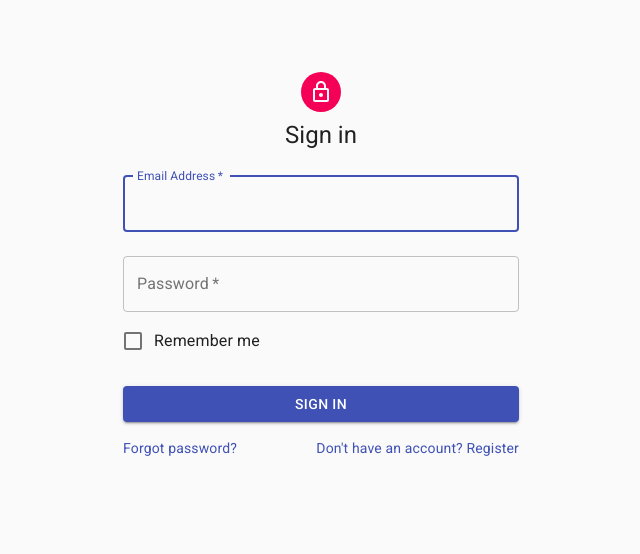
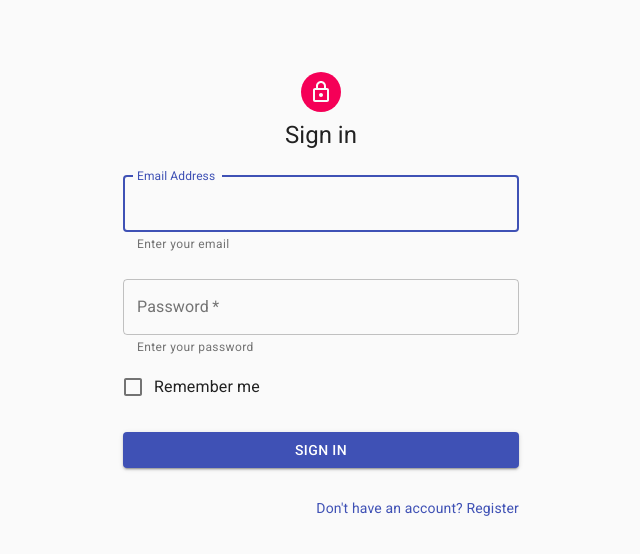
Before and after one commit to viktor1910/noicungcon-project, a Next.js app: page /auth/sign-in in a window 1280 px wide. Shown: the top 554 px of the page, without its empty margins (319-959 px from the left). Built offline with nearby package versions, Linux system fonts and the light colour scheme.

Commit message:
update signin

```diff
--- a/src/containers/auth/register.tsx
+++ b/src/containers/auth/register.tsx
@@ -63,7 +63,8 @@ const handleValidate = () => {
       ),
     ConfirmPassword: Yup.string()
       .required('Required')
-      .test('Password-match', 'Password must match', function bar(value) {
+      // eslint-disable-next-line func-names
+      .test('Password-match', 'Password must match', function (value) {
         return this.parent.Password === value;
       }),
   });
--- a/src/containers/auth/sign-in.tsx
+++ b/src/containers/auth/sign-in.tsx
@@ -1,5 +1,3 @@
-/* eslint-disable react/no-unescaped-entities */
-/* eslint-disable jsx-a11y/anchor-is-valid */
 import {
   Avatar,
   Button,
@@ -12,9 +10,11 @@ import {
   TextField,
   Typography,
 } from '@material-ui/core';
+import { useFormik } from 'formik';
 import { makeStyles } from '@material-ui/core/styles';
 import LockOutlinedIcon from '@material-ui/icons/LockOutlined';
 import React from 'react';
+import * as Yup from 'yup';
 
 const useStyles = makeStyles(theme => ({
   paper: {
@@ -36,8 +36,46 @@ const useStyles = makeStyles(theme => ({
   },
 }));
 
+interface SignInForm {
+  email: string;
+  password: string;
+}
+
+const HandleValidate = () => {
+  Yup.object().shape({
+    email: Yup.string().email().required('Enter valid Email'),
+    password: Yup.string().required('Enter password'),
+  });
+};
+
 export default function SignIn() {
   const classes = useStyles();
+
+  const onHandleSignIn = (data: SignInForm, resetForm) => {
+    try {
+      console.log(data, 'data');
+      if (data) {
+        resetForm();
+      }
+    } catch (error) {
+      return error;
+    }
+    return 'test';
+  };
+
+  const formik = useFormik({
+    initialValues: {
+      email: '',
+      password: '',
+    },
+    onSubmit: (values: SignInForm, actions) => {
+      onHandleSignIn(values, actions.resetForm);
+      setTimeout(() => {
+        actions.setSubmitting(false);
+      }, 500);
+    },
+    validate: HandleValidate,
+  });
 
   return (
     <Container component="main" maxWidth="xs">
@@ -49,17 +87,25 @@ export default function SignIn() {
         <Typography component="h1" variant="h5">
           Sign in
         </Typography>
-        <form className={classes.form} noValidate>
+        <form className={classes.form} onSubmit={formik.handleSubmit}>
           <TextField
             variant="outlined"
             margin="normal"
-            required
             fullWidth
             id="email"
+            value={formik.values.email}
             label="Email Address"
             name="email"
             autoComplete="email"
+            helperText={
+              formik.errors.email && formik.touched.email
+                ? formik.errors.email
+                : 'Enter your email'
+            }
+            error={formik.errors.email && formik.touched.email}
             autoFocus
+            onChange={formik.handleChange}
+            onBlur={formik.handleBlur}
           />
           <TextField
             variant="outlined"
@@ -67,9 +113,18 @@ export default function SignIn() {
             required
             fullWidth
             name="password"
+            value={formik.values.password}
             label="Password"
+            helperText={
+              formik.errors.password && formik.touched.password
+                ? formik.errors.password
+                : 'Enter your password'
+            }
+            error={formik.errors.password && formik.touched.password}
             type="password"
             id="password"
+            onChange={formik.handleChange}
+            onBlur={formik.handleBlur}
             autoComplete="current-password"
           />
           <FormControlLabel
@@ -87,11 +142,11 @@ export default function SignIn() {
           </Button>
           <Grid container>
             <Grid item xs>
-              <Link variant="body2">Forgot password?</Link>
+              {/* <Link variant="body2">Forgot password?</Link> */}
             </Grid>
             <Grid item>
               <Link href="/auth/register" variant="body2">
-                Don't have an account? Register
+                <p>Don&apos;t have an account? Register</p>
               </Link>
             </Grid>
           </Grid>
```
